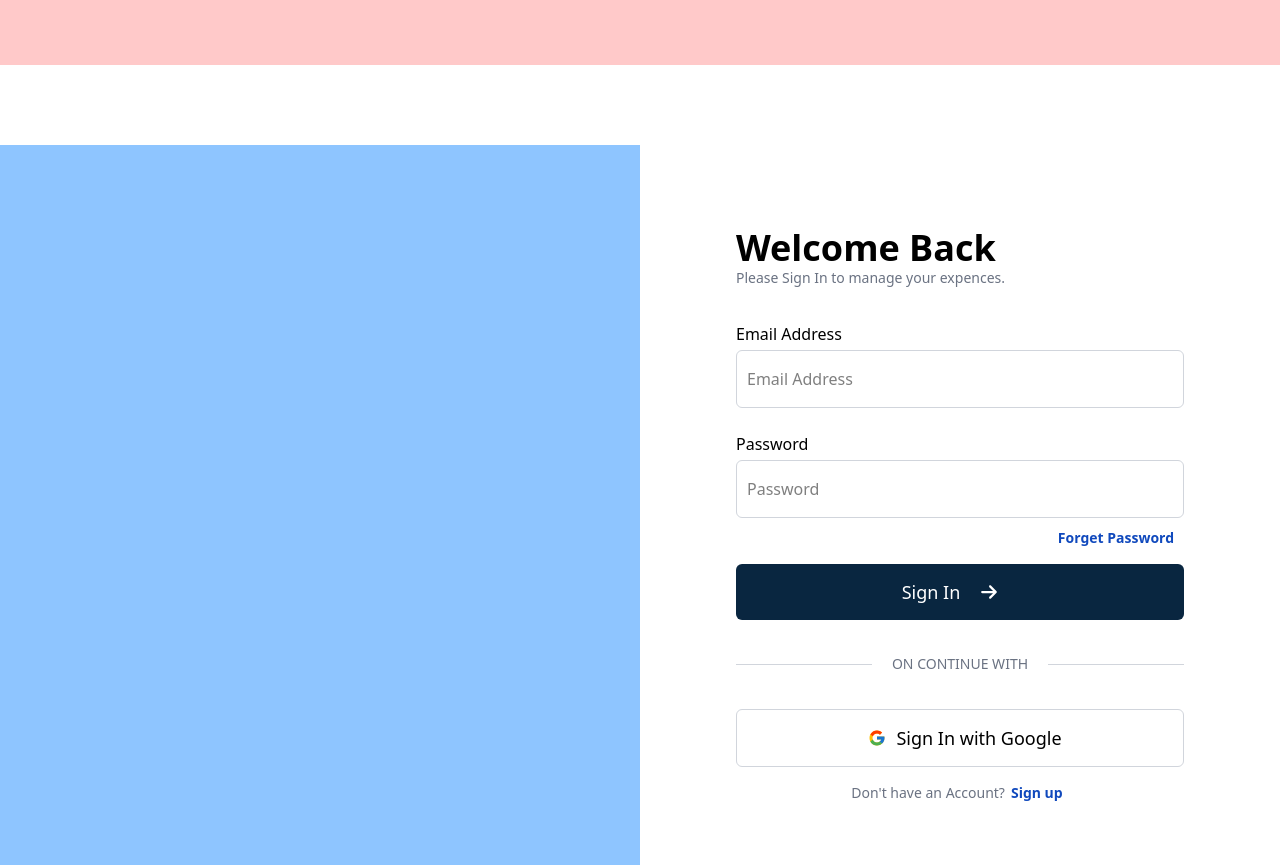
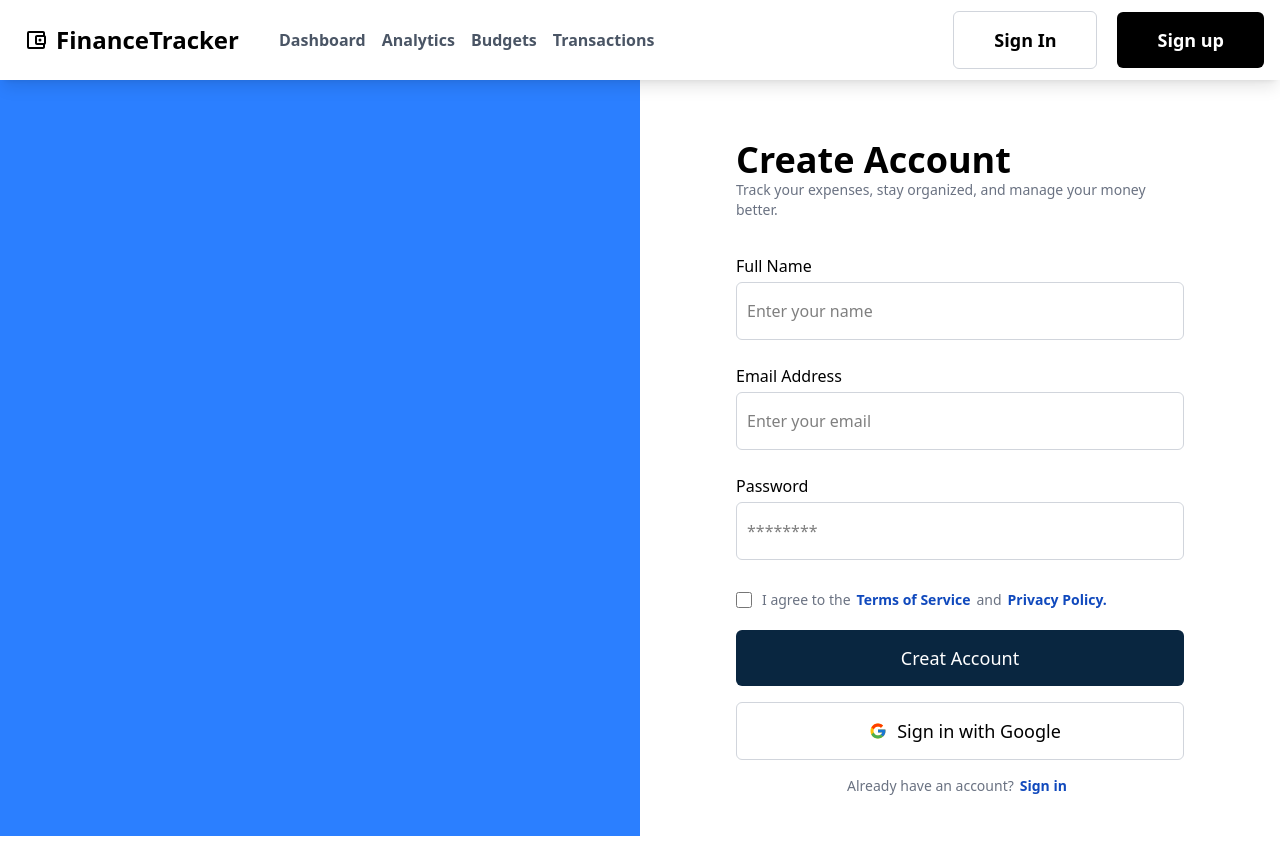
Before and after one commit to Team-XYZ-ABC/my-expences, a React (Vite) app in the folder client/: page / in a window 1280 px wide. After the commit the page ends 836 px from the top, so only its background shows below. Built offline with nearby package versions, Linux system fonts and the light colour scheme.

Commit message:
Chore(App): no setup just to access

```diff
--- a/client/src/App.jsx
+++ b/client/src/App.jsx
@@ -1,19 +1,6 @@
-import React from 'react'
-import Button from '@components/buttons/Button'
-import { IoIosSearch } from "react-icons/io";
-import { MdSaveAlt } from "react-icons/md";
-import FormLayout from '@components/layouts/FormLayout';
-import InputBox from './components/inputs/InputBox';
-import Input from './components/inputs/Input';
-import { FaGoogle } from "react-icons/fa";
-import { FaApple } from "react-icons/fa";
-import { FaArrowRight } from "react-icons/fa6";
-import Breaker from './components/Extras/Breaker';
-import TitleDescription from '@components/texts/TitleDescription';
-import Link from '@components/links/Link'
-import Description from './components/texts/Description';
 import SignIn from './pages/auth/SignIn';
-
+import SignUp from './pages/auth/SignUp';
+import Navbar from './components/Navigations/Navbar';
 
 
 
@@ -21,21 +8,11 @@ import SignIn from './pages/auth/SignIn';
 
 
 const App = () => {
-
-  function first() {
-    console.log("save image")
-  }
-  function second() {
-    console.log("second")
-  }
-  function third() {
-    console.log("third")
-  }
-
   return (
     <div>
-      <div className='bg-red-200 w-full h-[65px]'></div>
-      <SignIn />
+      <Navbar />
+      {/* <SignIn /> */}
+      <SignUp />
     </div>
   )
 }
```
